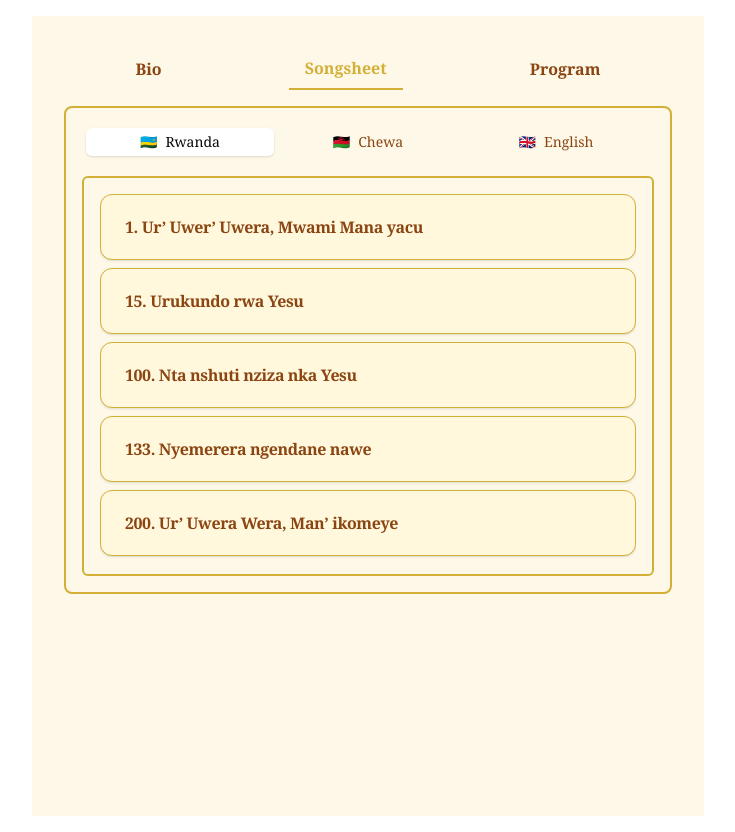
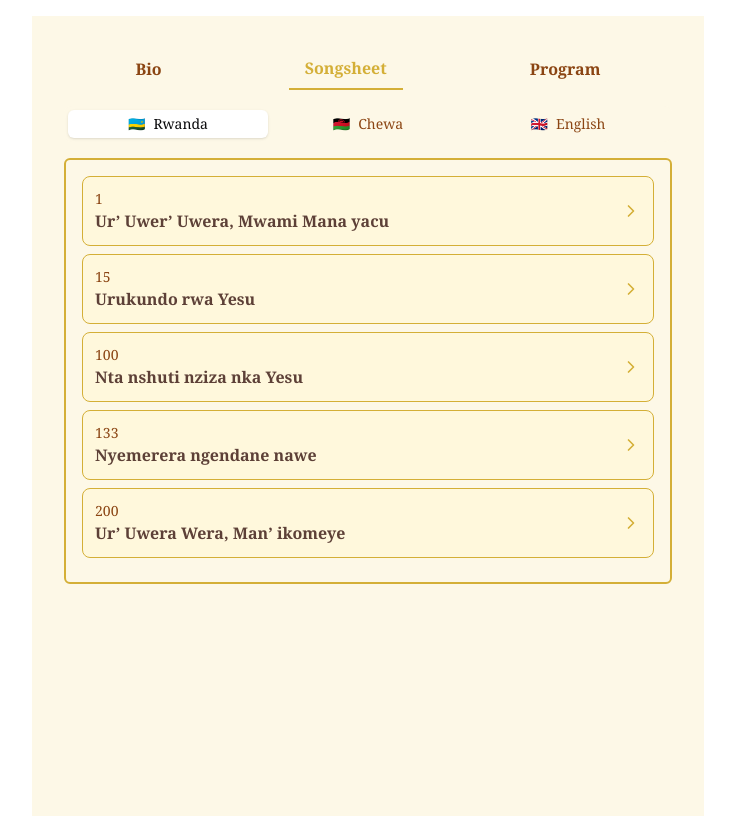
Before and after one commit to liwoo/zondiwe, a Next.js app: page / in a window 1280 px wide. Both pictures are taken after a click on the button "Songsheet". Shown: the whole page, without its empty margins (272-1007 px from the left). Built offline with nearby package versions, Linux system fonts and the light colour scheme.

Commit message:
fixed song list items

```diff
--- a/components/Zondiwe.tsx
+++ b/components/Zondiwe.tsx
@@ -10,6 +10,7 @@ import {
   DialogHeader,
   DialogTitle,
 } from "@/components/ui/dialog";
+import { ChevronRight } from "lucide-react";
 import { Languages, Song, songs } from "@/data/songs";
 import Bio from "./Bio";
 
@@ -42,6 +43,24 @@ const LyricsModal: React.FC<LyricsModalProps> = ({ song, isOpen, onClose }) => (
   </Dialog>
 );
 
+const SongListItem: React.FC<{ song: Song; onClick: () => void }> = ({
+  song,
+  onClick,
+}) => (
+  <div
+    className="flex items-center justify-between p-3 mb-2 bg-[#FFF8DC] border border-[#D4AF37] rounded-lg cursor-pointer hover:bg-[#FFE4B5] transition-colors duration-200"
+    onClick={onClick}
+  >
+    <div className="flex-1">
+      <div className="text-sm text-[#8B4513] font-serif">{song.number}</div>
+      <div className="text-[#5D4037] font-serif font-semibold">
+        {song.title}
+      </div>
+    </div>
+    <ChevronRight className="text-[#D4AF37]" size={20} />
+  </div>
+);
+
 const SongSheet: React.FC = () => {
   const [selectedLanguage, setSelectedLanguage] = useState<Languages>("rwanda");
   const [selectedSong, setSelectedSong] = useState<Song | null>(null);
@@ -53,7 +72,7 @@ const SongSheet: React.FC = () => {
   };
 
   return (
-    <div className="p-4 bg-[#FDF8E7] border-2 border-[#D4AF37] rounded-lg">
+    <div>
       <Tabs
         value={selectedLanguage}
         onValueChange={(value: string) =>
@@ -74,21 +93,15 @@ const SongSheet: React.FC = () => {
           ))}
         </TabsList>
       </Tabs>
-      <ScrollArea className="h-[50vh] w-full rounded-md border-2 border-[#D4AF37] p-4">
+      <ScrollArea className="w-full rounded-md border-2 border-[#D4AF37] p-4">
         {songs[selectedLanguage]
           .sort((a, b) => a.number - b.number)
           .map((song) => (
-            <Card
+            <SongListItem
               key={song.number}
-              className="mb-2 cursor-pointer bg-[#FFF8DC] border-[#D4AF37]"
+              song={song}
               onClick={() => openLyrics(song)}
-            >
-              <CardHeader>
-                <CardTitle className="text-[#8B4513] font-serif">
-                  {song.number}. {song.title}
-                </CardTitle>
-              </CardHeader>
-            </Card>
+            />
           ))}
       </ScrollArea>
       {selectedSong && (
```
